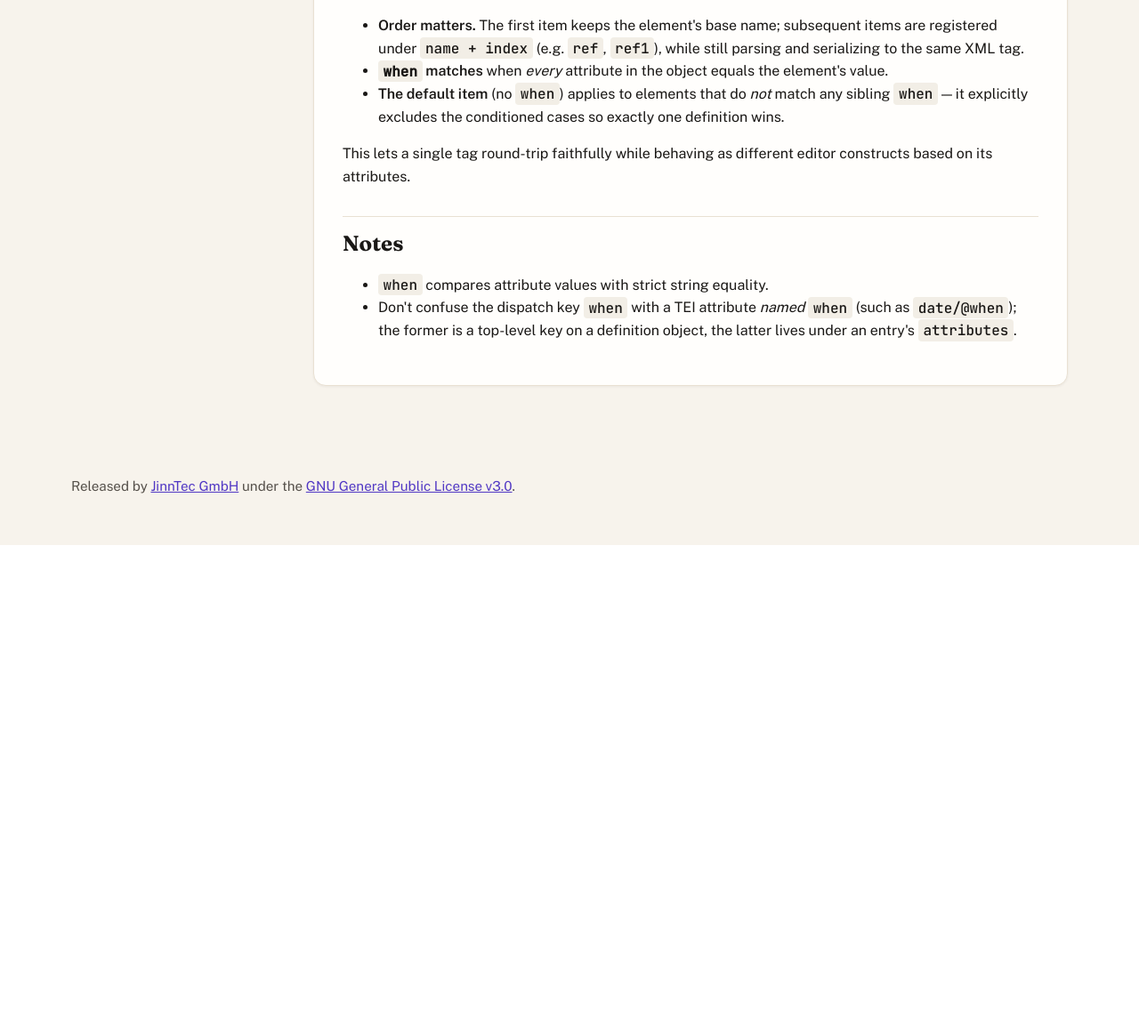
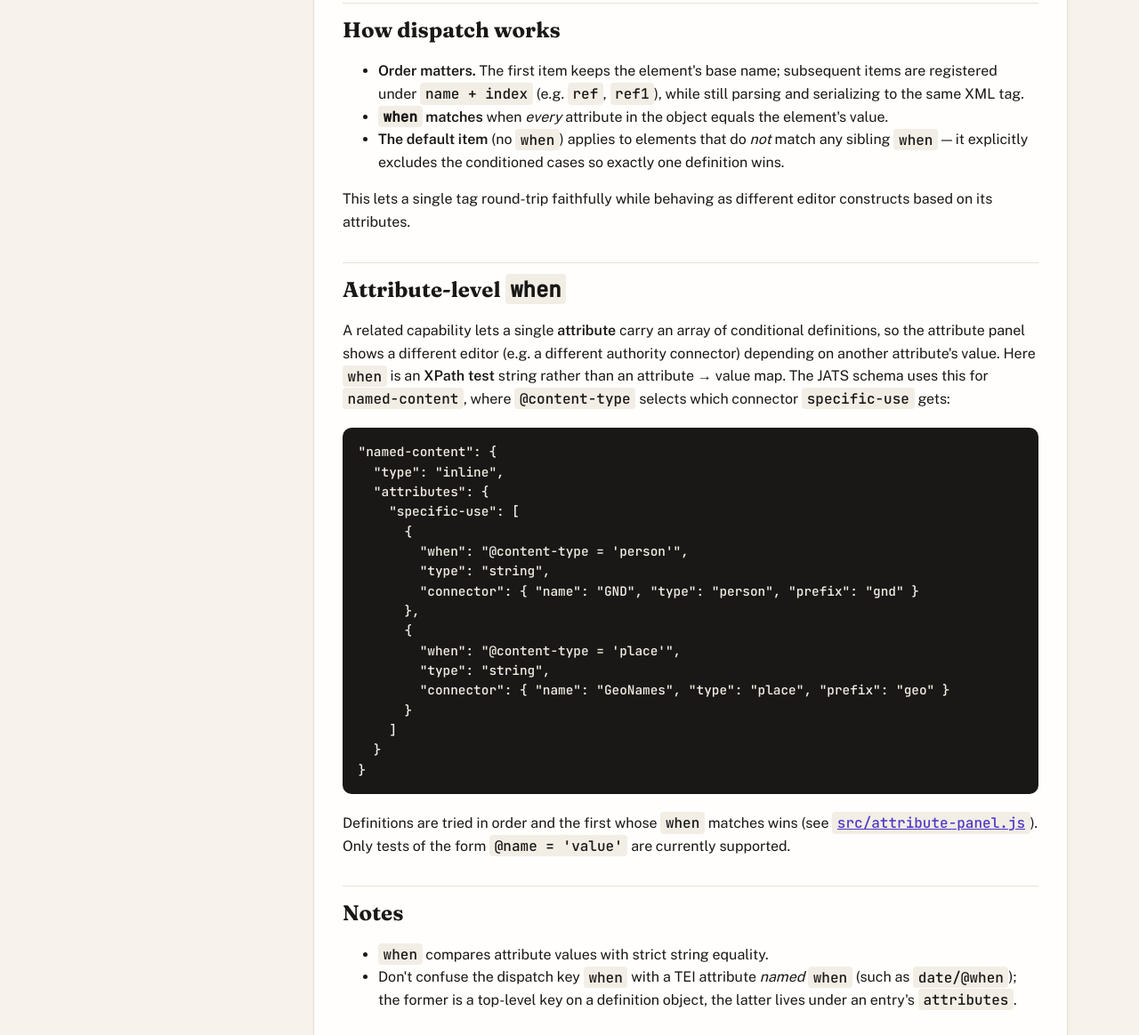
Before and after one commit to JinnElements/jinn-tap, an Eleventy site: page site/src/schema/conditional-types.md in a window 1280 px wide. Shown: the part 883-2047 px from the top of the page at 89% size. Before the commit the page ends 1496 px from the top, so only its background shows below. Built offline with nearby package versions, Linux system fonts and the light colour scheme; Eleventy itself is replaced by a stand-in of ours; code samples lack their colours; files that its build step writes are made by us from their sources; no server answers.

Commit message:
doc: extend docs on conditional types

````diff
--- a/site/src/schema/conditional-types.md
+++ b/site/src/schema/conditional-types.md
@@ -13,10 +13,13 @@ external link in another. JinnTap supports this by letting a schema entry be an
 **array** of definitions instead of a single object.
 
 <aside class="callout callout-info">
-<p>This is an available capability of the schema (implemented in
-<a href="https://github.com/JinnElements/jinn-tap/blob/main/src/extensions/extensions.js"><code>src/extensions/extensions.js</code></a>);
-neither built-in schema currently uses it. The example below is
-illustrative.</p>
+<p>This capability is implemented in
+<a href="https://github.com/JinnElements/jinn-tap/blob/main/src/extensions/extensions.js"><code>src/extensions/extensions.js</code></a>
+and is used by the built-in JATS schema — for example <code>xref</code> maps to an
+<code>anchor</code> when <code>@ref-type</code> is <code>fn</code> and to a plain
+<code>inline</code> otherwise. (JATS also uses a related, attribute-level <code>when</code>
+on <code>named-content</code>; see <a href="#attribute-level-when">below</a>.) The
+<code>ref</code> example below is illustrative.</p>
 </aside>
 
 ## Array form with `when`
@@ -48,6 +51,38 @@ for that definition to apply:
 This lets a single tag round-trip faithfully while behaving as different editor
 constructs based on its attributes.
 
+<h2 id="attribute-level-when">Attribute-level <code>when</code></h2>
+
+A related capability lets a single **attribute** carry an array of conditional
+definitions, so the attribute panel shows a different editor (e.g. a different
+authority connector) depending on another attribute's value. Here `when` is an
+**XPath test** string rather than an attribute → value map. The JATS schema uses this
+for `named-content`, where `@content-type` selects which connector `specific-use` gets:
+
+```jsonc
+"named-content": {
+  "type": "inline",
+  "attributes": {
+    "specific-use": [
+      {
+        "when": "@content-type = 'person'",
+        "type": "string",
+        "connector": { "name": "GND", "type": "person", "prefix": "gnd" }
+      },
+      {
+        "when": "@content-type = 'place'",
+        "type": "string",
+        "connector": { "name": "GeoNames", "type": "place", "prefix": "geo" }
+      }
+    ]
+  }
+}
+```
+
+Definitions are tried in order and the first whose `when` matches wins (see
+[`src/attribute-panel.js`](https://github.com/JinnElements/jinn-tap/blob/main/src/attribute-panel.js)).
+Only tests of the form `@name = 'value'` are currently supported.
+
 ## Notes
 
 - `when` compares attribute values with strict string equality.
````
